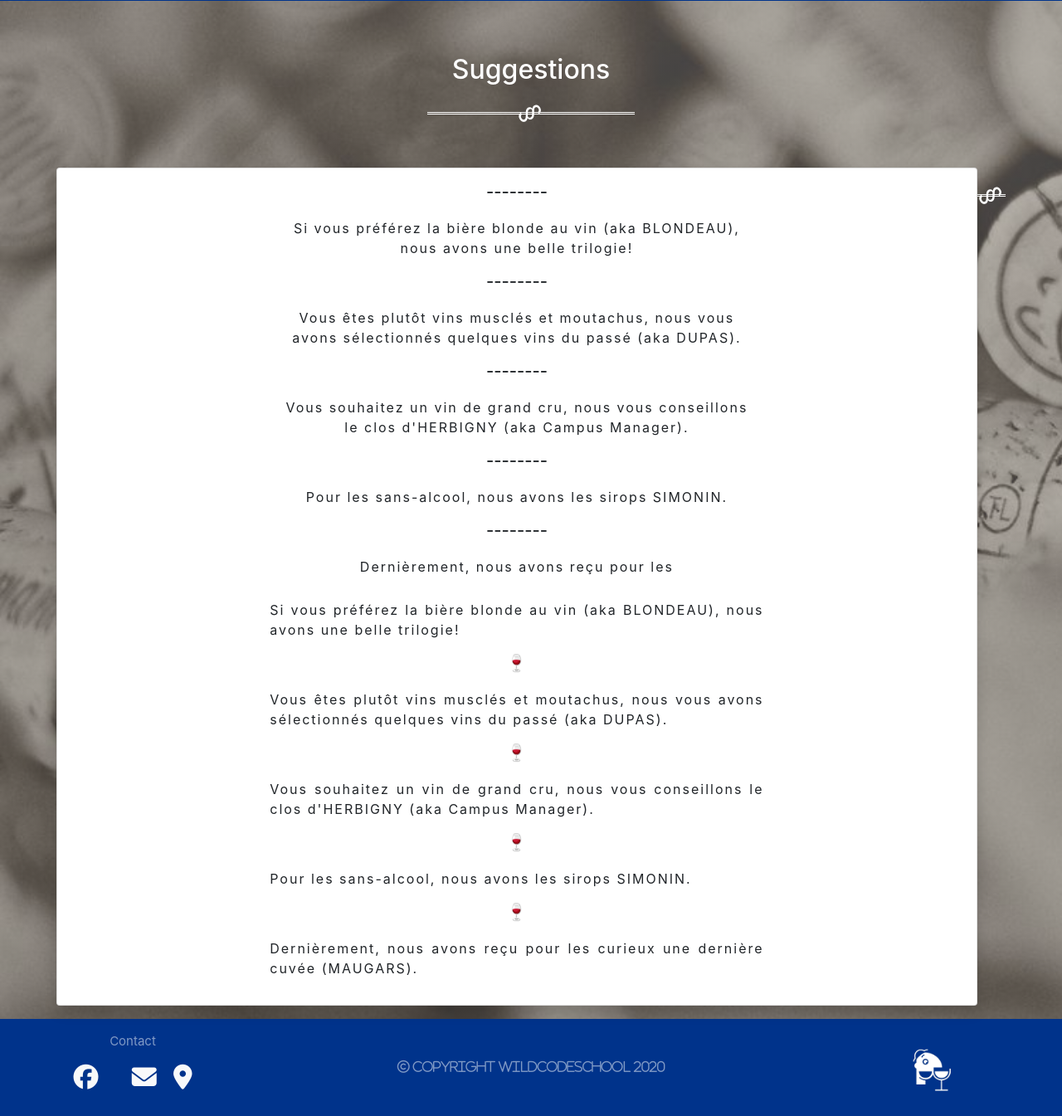
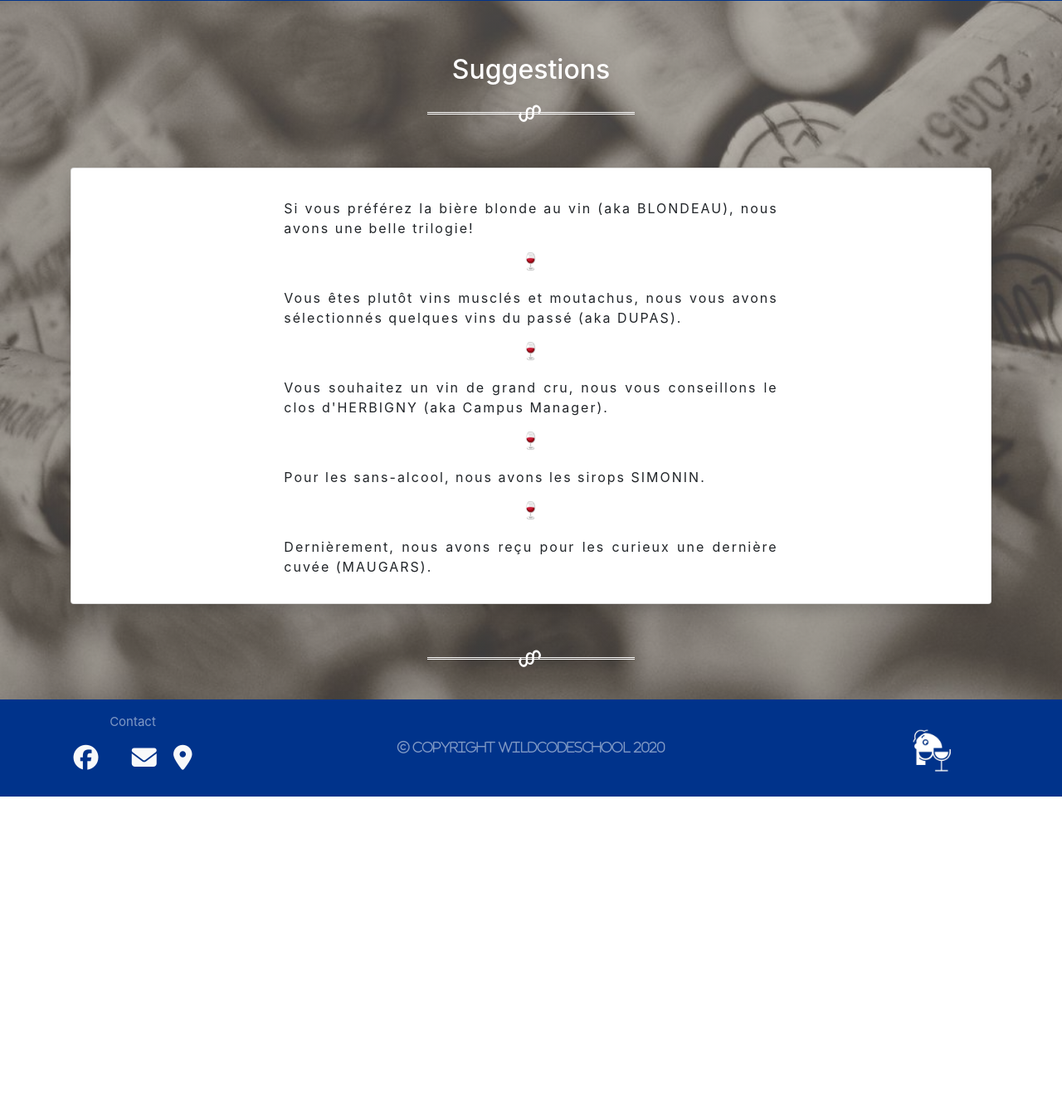
Before and after one commit to fredericbertrand/becsaVin, a Django app: page /suggestions/ in a window 1280 px wide. Shown: the part 114-1459 px from the top of the page at 83% size. After the commit the page ends 1074 px from the top, so only its background shows below. Run offline with Django 3.2, Linux system fonts and the light colour scheme; some libraries are stand-ins or nearby versions; grey boxes are pictures that could not be loaded.

Commit message:
fix bugs apres conflits merge

```diff
--- a/becsavin/account/templates/account/connexion.html
+++ b/becsavin/account/templates/account/connexion.html
@@ -32,7 +32,7 @@
 
         </div>
     </div>
-    <hr class="style-eight mb-5">
+    <hr class="style-eight mt-5 mb-5">
 
 </main>
 {% endblock %}
--- a/becsavin/account/templates/account/inscription_producteur.html
+++ b/becsavin/account/templates/account/inscription_producteur.html
@@ -57,7 +57,7 @@
             </form>
         </div>
     </div>
-    <hr class="style-eight mb-5">
+    <hr class="style-eight mt-5 mb-5">
 
 </main>
 
--- a/becsavin/main_app/templates/main_app/baravin.html
+++ b/becsavin/main_app/templates/main_app/baravin.html
@@ -13,12 +13,13 @@
                 <div class="col-lg-8 col-md-12 px-3">
                     <div class="card-block px-3 textBlock textBlock">
                         <h4 class="card-title text-center mt-2">Le soir</h4>
-                        <p class="card-text text-center mt-4 my-4 mx-5 p-2 cardPages">Une sélection de vins au verre en
+                        <p class="card-text text-justify mt-4 my-4 mx-2 pt-3">Une sélection de vins au verre en
                             rotation régulière ou choisissez une bouteille parmi les 200 références disponibles en
                             cave.
                         </p>
 
-                        <p class="card-text text-justify mt-4 my-4 mx-3 "> Accompagnez votre bouteille d’une planche
+                        <p class="card-text text-justify mt-4 my-4 mx-2"> Accompagnez votre bouteille d’une
+                            planche
                             de charcuterie/fromage ou d’un petit grignotage qui varie selon nos envies et nos
                             arrivages (terrine maison, quiche, soupe, poissons fumés, andouillette (qualité 5A) frites,
                             desserts maison). </p>
--- a/becsavin/main_app/templates/main_app/base.html
+++ b/becsavin/main_app/templates/main_app/base.html
@@ -72,10 +72,6 @@
                                 {% endif %}
                             </div>
                         </li>
-
-
-
-
 
                         <li class="nav-item btn dropdown">
                             <a class="nav-link dropdown-toggle" href="#" id="navbarDropdownMenuLink" role="button"
--- a/becsavin/main_app/templates/main_app/propos.html
+++ b/becsavin/main_app/templates/main_app/propos.html
@@ -38,8 +38,7 @@
                         </P>
                         <h4 class="card-title text-center mt-2">Qui sommes-nous?</h4>
 
-                        <p class="card-text text-center mt-4 my-4 mx-5 cardPages"> en cuisine: Elsa, louly et
-                            Alexandre</br>
+
 
                         <p class="card-text text-center mt-4 my-4 mx-2 "> en cuisine: Elsa, louly et Alexandre</br>
                             en salle: Elsa, Romain, Guillaume et Raphaël
@@ -48,7 +47,7 @@
 
                         <h4 class="card-title text-center mt-2">Comment venir ?</h4>
 
-                        <p class="card-text text-center mt-4 my-4 mx-5 cardPages"> Transports en commun</br>
+
                         <p class="card-text text-center mt-4 my-4 mx-2 "> Transports en commun</br>
 
                             Bus & Tram (rue Royale / Châtelet)
--- a/becsavin/main_app/templates/main_app/suggestions.html
+++ b/becsavin/main_app/templates/main_app/suggestions.html
@@ -12,27 +12,7 @@
                 <div class="col-md-8 offset-md-2">
 
                     <div class="card-block px-3 textBlock">
-                        <h5 class="card-title text-center">--------</h5>
-                        <p class="card-text text-center my-2 mx-5 p-2 cardPages">Si vous préférez la bière blonde au vin
-                            (aka BLONDEAU), nous avons une belle trilogie!
-                        </p>
-                        <h5 class="card-title text-center">--------</h5>
-                        <p class="card-text text-center my-2 mx-5 p-2 cardPages">Vous êtes plutôt vins musclés et
-                            moutachus,
-                            nous vous avons sélectionnés quelques vins du passé (aka DUPAS).
-                        </p>
-                        <h5 class="card-title text-center">--------</h5>
-                        <p class="card-text text-center my-2 mx-5 p-2 cardPages">Vous souhaitez un vin de grand cru,
-                            nous
-                            vous conseillons le clos d'HERBIGNY (aka Campus Manager).
-                        </p>
-                        <h5 class="card-title text-center">--------</h5>
-                        <p class="card-text text-center my-2 mx-5 p-2 cardPages">Pour les sans-alcool, nous avons les
-                            sirops
-                            SIMONIN.
-                        </p>
-                        <h5 class="card-title text-center">--------</h5>
-                        <p class="card-text text-center my-2 mx-5 p-2 cardPages">Dernièrement, nous avons reçu pour les
+
 
                         <div class="card-block px-3">
                             <h5 class="card-title text-center"></h5>
@@ -62,6 +42,8 @@
                 </div>
             </div>
         </div>
+
+    </div>
     <hr class="style-eight mb-5 mt-5">
 </section>
 
```
Also changed, not shown: becsavin/main_app/templates/main_app/bistrot.html (+1 -18 lines), becsavin/main_app/templates/main_app/caviste.html (+4 -3 lines), becsavin/main_app/templates/main_app/partenaires.html (+12 -16 lines). Lines whose indentation alone changed are shown as unchanged.
